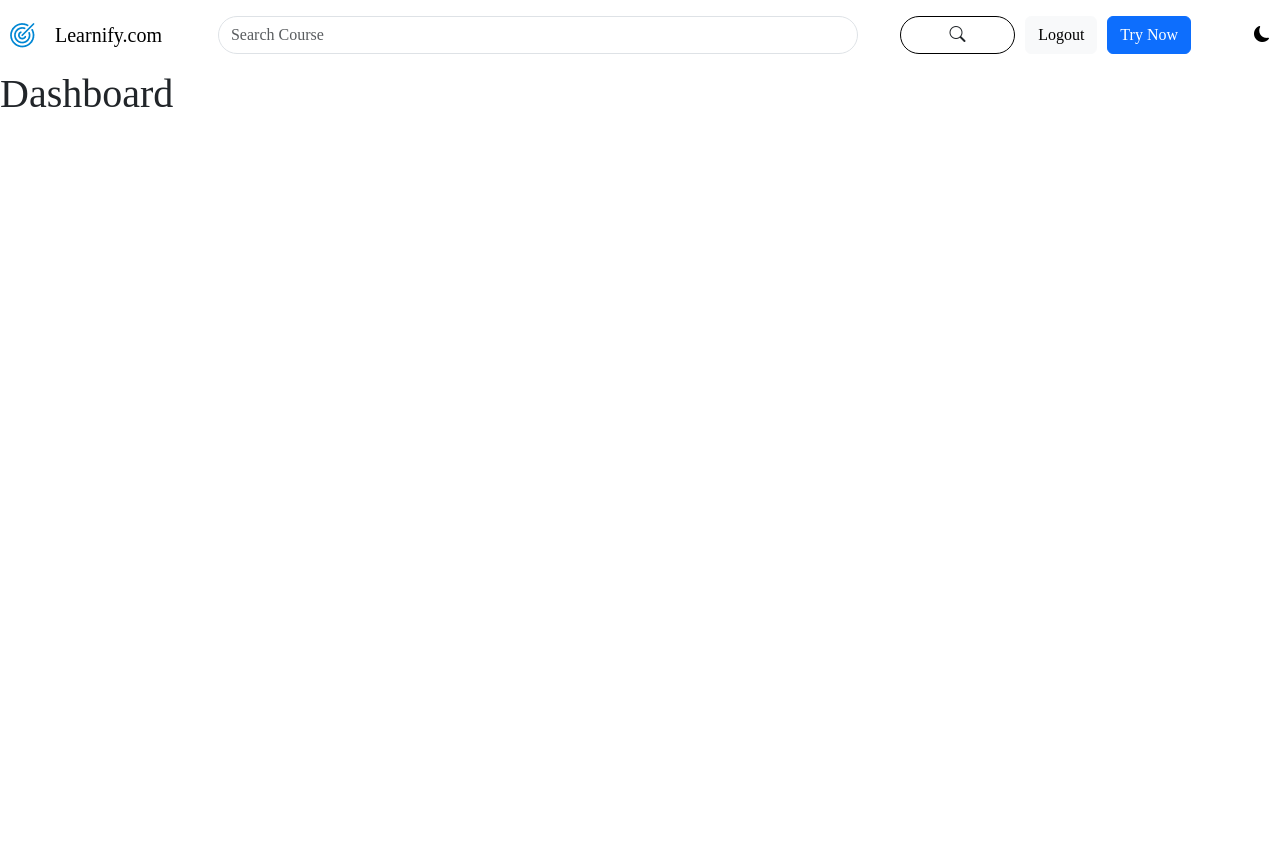
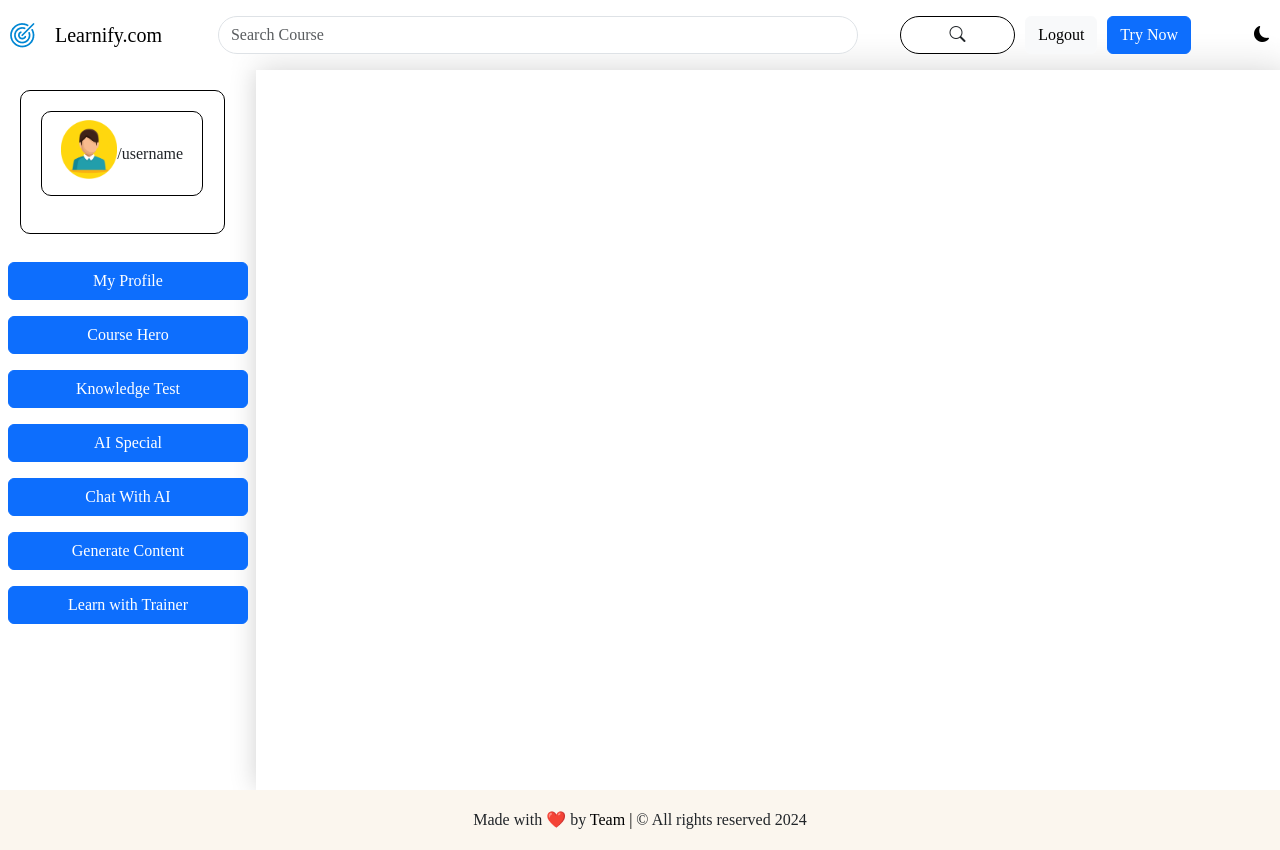
Before and after one commit to TheAvtarSingh/learning-client, a React (Create React App) app: page /dashboard-user in a window 1280 px wide. Before the commit the page ends 800 px from the top, so only its background shows below. Built offline with nearby package versions, Linux system fonts and the light colour scheme; sample sign-in values are in the browser's storage; a web font is replaced by a local one.

Commit message:
Not found left

```diff
--- /dev/null
+++ b/src/components/Dashboard/Dashboard.css
@@ -0,0 +1,43 @@
+.dashboardsidebar {
+    width: 20%;
+    background-color: rgb(251, 246, 238);
+    height: 90vh;
+    z-index: 99;
+  }
+  .dashboardmainbar {
+    box-shadow: 1px -2px 25px rgb(89, 89, 89);
+    width: 80%;
+    background-color: rgba(255, 255, 255, 0.7);
+    height: 90vh;
+    z-index: -9;
+  }
+  .homepage {
+    width: 100vw;
+    display: flex;
+  }
+
+  .profile-container {
+    margin: 20px;
+    border-radius: 10px;
+    width: 80%;
+    height: 20%;
+    border: 1px solid black;
+  }
+  .image-container {
+    margin: 20px;
+    border-radius: 10px;
+    width: 80%;
+    height: 60%;
+    border: 1px solid black;
+  }
+  .user-img {
+    height: 80%;
+    width: 35%;
+    border-radius: 50%;
+  }
+
+  .sidebar-links {
+    display: flex;
+    flex-direction: column;
+    margin-top: 20px;
+  }
--- a/src/components/Dashboard/Dashboard.js
+++ b/src/components/Dashboard/Dashboard.js
@@ -1,25 +1,53 @@
-import React, { useEffect } from 'react'
+import React, { useEffect } from "react";
 
-import { useNavigate } from 'react-router-dom';
-import NavbarComponent from '../navbar/navbar';
+import { useNavigate } from "react-router-dom";
+import NavbarComponent from "../navbar/navbar";
+
+import "./Dashboard.css";
+import Footer from "../footer/footer";
+import { useTheme } from '../../context/ThemeContext';
 
 function Dashboard() {
+  const { darkMode, toggleDarkMode } = useTheme();
   const navigate = useNavigate();
   useEffect(() => {
-        const token = localStorage.getItem('token');
+    const token = localStorage.getItem("token");
 
     if (!token) {
-          navigate('/login');
+      navigate("/login");
     }
   }, []);
   return (
     <>
       <div className="mainbar">
-      <NavbarComponent isLogged={true}  />
+        <NavbarComponent isLogged={true} />
       </div>
-   <h1>Dashboard</h1>
+
+      <div className="homepage">
+        <div className="dashboardsidebar" style={{background: darkMode ? 'rgba(0, 0, 0, 0.7)' : 'rgba(255, 255, 255, 0.7)',}}>
+          <div className="profile-container">
+            <div className="image-container">
+              <div className="user-img"> <img src="./images/profile.png"/></div>
+              <span>/username</span>
+            </div>
+          </div>
+          <div className="sidebar-links">
+          <button className="btn btn-primary mx-2 my-2">My Profile</button>
+          <button className="btn btn-primary mx-2 my-2">Course Hero</button>
+          <button className="btn btn-primary mx-2 my-2">Knowledge Test</button>
+          <button className="btn btn-primary mx-2 my-2">AI Special</button>
+          <button className="btn btn-primary mx-2 my-2">Chat With AI</button>
+          <button className="btn btn-primary mx-2 my-2">Generate Content</button>
+          <button className="btn btn-primary mx-2 my-2">Learn with Trainer</button>
+          </div>
+        </div>
+
+        <div className="dashboardmainbar"></div>
+      </div>
+
+      <Footer />
     </>
-  )
+  );
 }
 
-export default Dashboard
+export default Dashboard;
```
Lines whose indentation alone changed are shown as unchanged.
